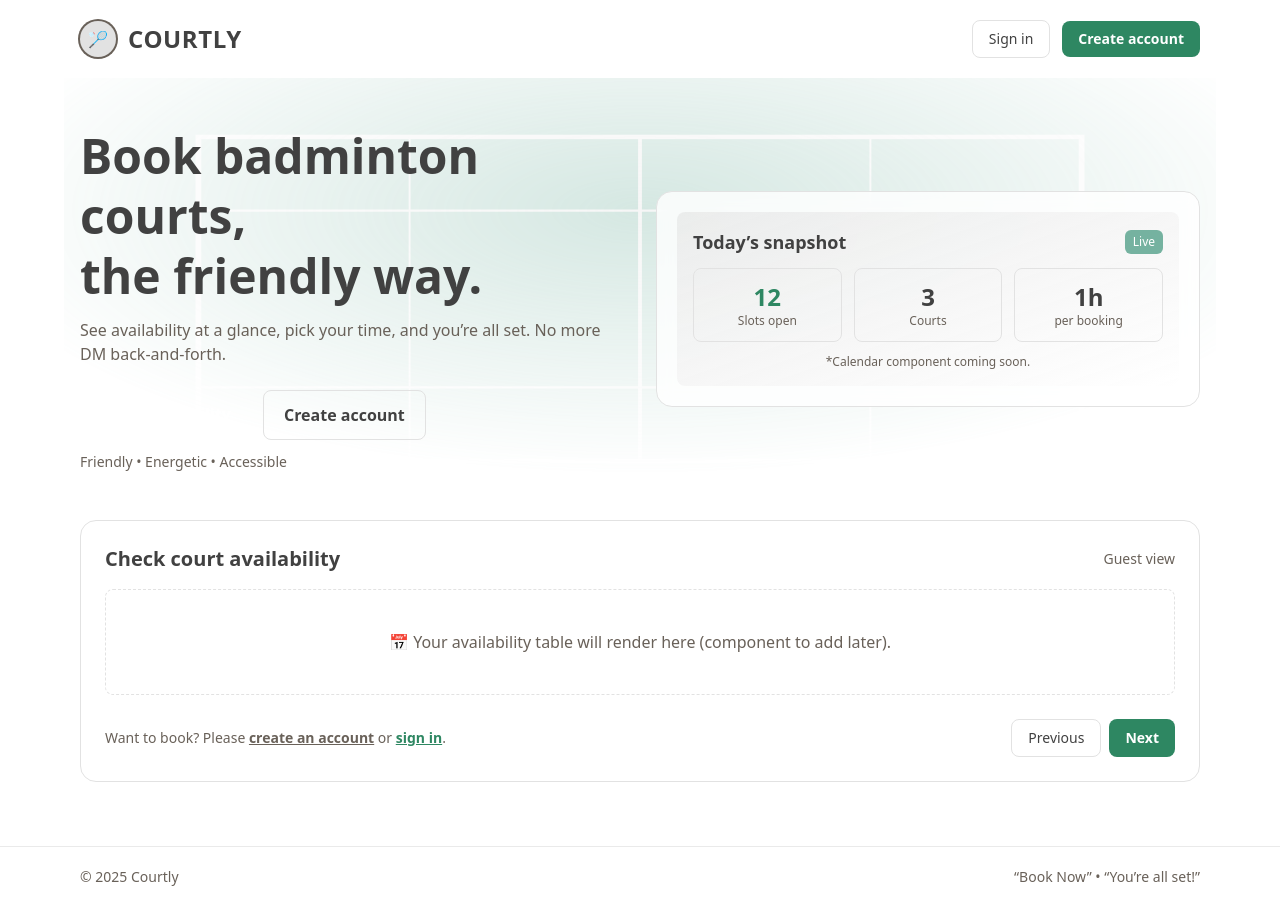
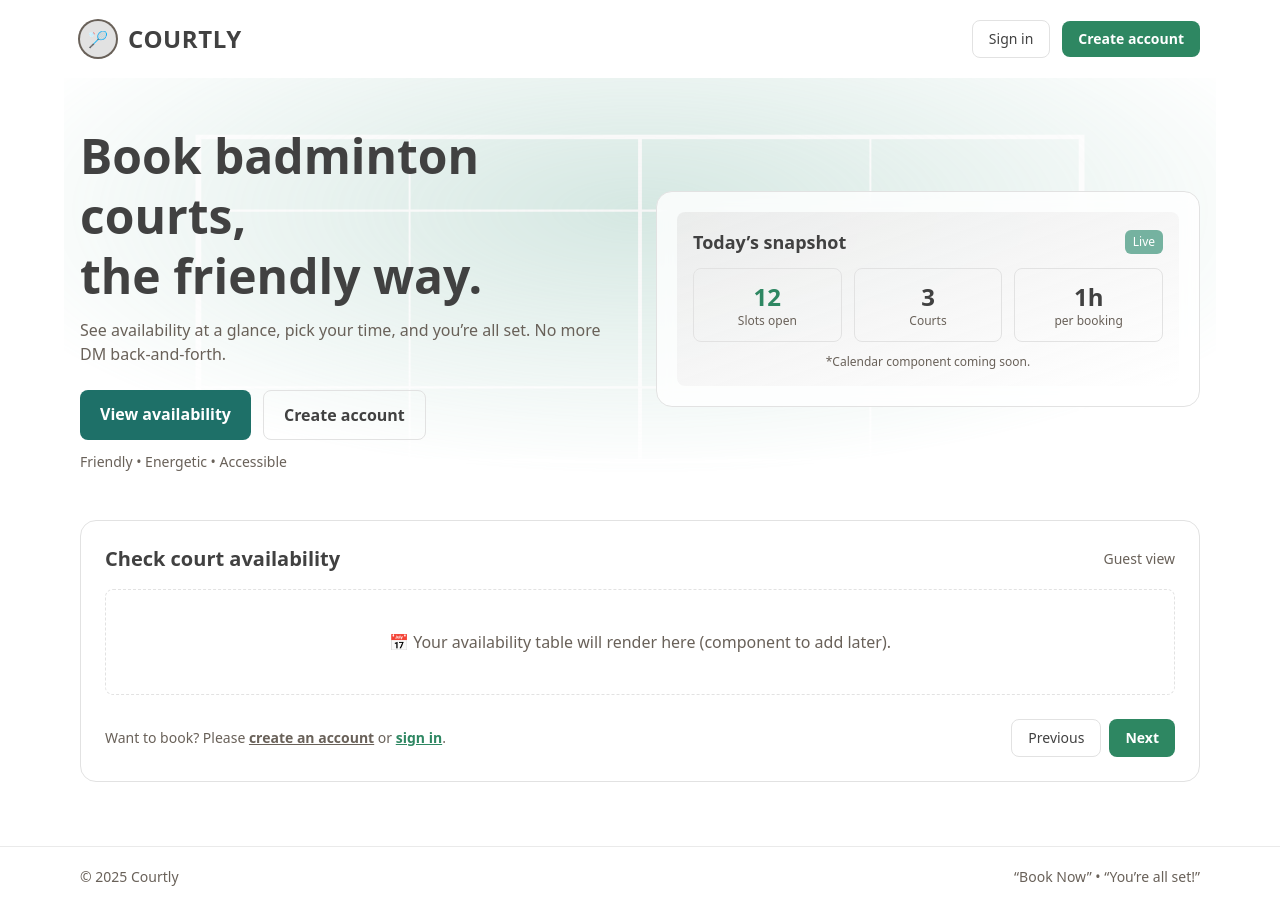
Before and after one commit to Courtly-Badminton-Court-Management/courtly-project, a Next.js app in the folder frontend/: page / in a window 1280 px wide. Built offline with nearby package versions, Linux system fonts and the light colour scheme.

Commit message:
re-organize the UI files

```diff
--- a/frontend/src/ui/components/AuthCard.tsx
+++ /dev/null
@@ -1,13 +0,0 @@
-export function AuthCard({ title, subtitle, children }: {
-  title: string;
-  subtitle?: string;
-  children: ReactNode;
-}) {
-  return (
-    <div className="w-full max-w-md rounded-2xl bg-white p-8 shadow-xl backdrop-blur-sm border border-gray-200">
-      <h1 className="mb-1 text-3xl font-bold text-gray-800">{title}</h1>
-      {subtitle && <p className="mb-6 text-sm text-gray-600">{subtitle}</p>}
-      {children}
-    </div>
-  );
-}
--- a/frontend/src/ui/pages/LandingPage.tsx
+++ b/frontend/src/ui/pages/LandingPage.tsx
@@ -58,7 +58,7 @@ export default function LandingPage() {
             <div className="mt-6 flex flex-wrap gap-3">
               <a
                 href="#availability"
-                className="rounded-lg bg-courtDeep px-5 py-3 text-white font-semibold hover:bg-sea transition"
+                className="rounded-lg bg-pine px-5 py-3 text-white font-semibold hover:bg-sea transition"
               >
                 View availability
               </a>
```
Also changed, not shown: frontend/src/ui/pages/LoginPage.tsx (+4 -4 lines), frontend/src/ui/pages/RegisterPage.tsx (+5 -5 lines), frontend/src/ui/components/authpage/AuthHero.tsx (renamed from frontend/src/ui/components/AuthHero.tsx), frontend/src/ui/components/authpage/SplitPage.tsx (renamed from frontend/src/ui/components/SplitPage.tsx), frontend/src/ui/components/authpage/TermsModal.tsx (renamed from frontend/src/ui/components/modal/TermsModal.tsx), frontend/src/ui/components/basic/BrandMark.tsx (renamed from frontend/src/ui/components/BrandMark.tsx), frontend/src/ui/components/basic/Field.tsx (renamed from frontend/src/ui/components/Field.tsx), frontend/src/ui/components/basic/FormCard.tsx (renamed from frontend/src/ui/components/FormCard.tsx), frontend/src/ui/components/basic/Modal.tsx (renamed from frontend/src/ui/components/modal/Modal.tsx), frontend/src/ui/components/basic/PrimaryButton.tsx (renamed from frontend/src/ui/components/PrimaryButton.tsx).
